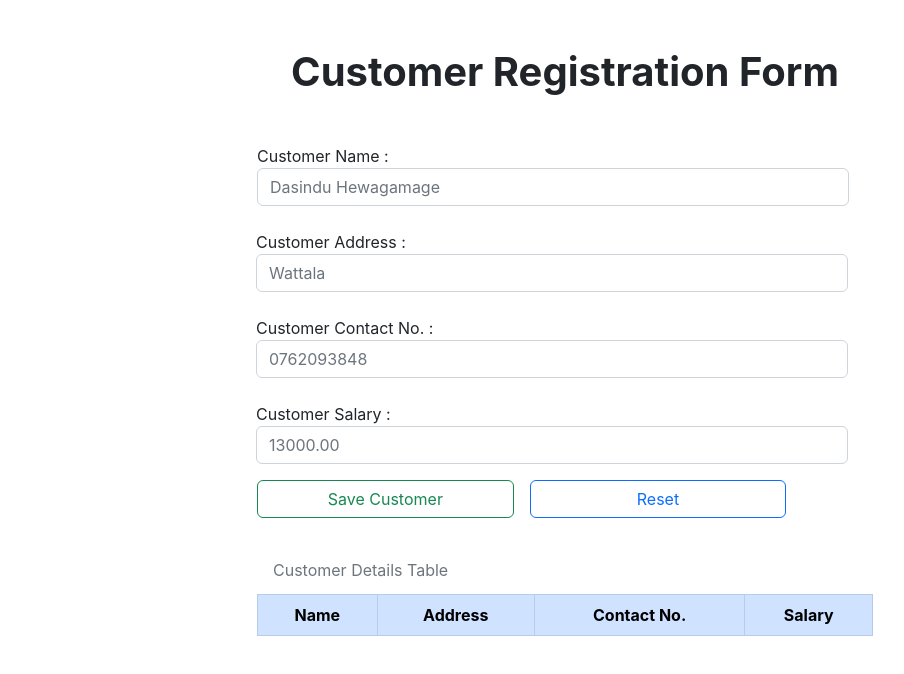
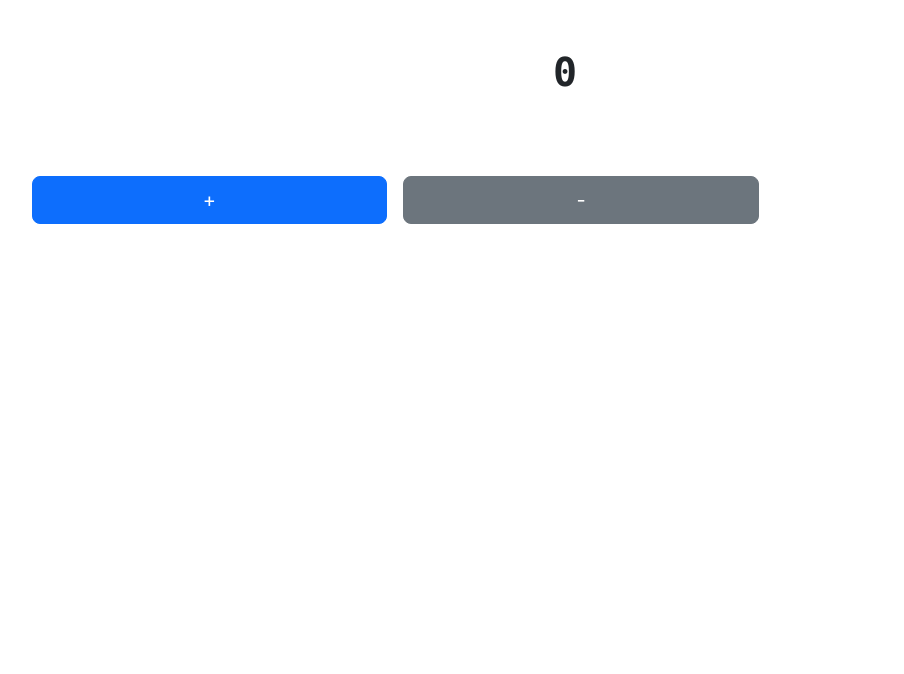
Before and after one commit to Dazzler123/React-JS-Library, a React (Create React App) app: page / in a window 1280 px wide. Shown: the top 674 px of the page, without its empty margins (75-979 px from the left). Built offline with nearby package versions, Linux system fonts and the light colour scheme; the HTML template or start-up script is replaced by a standard one.

Commit message:
Content added

```diff
--- a/src/App.js
+++ b/src/App.js
@@ -6,7 +6,7 @@ import {UserDetails} from "./component/UserDetails";
 import {ShowUser} from "./component/ShowUser";
 import {View} from "./component/View";
 import {Array} from "./component/Array";
-import {CustomerForm} from "./component/CustomerForm";
+import {AddMinusView} from "./component/AddMinusView";
 
 function App() {
 
@@ -30,7 +30,7 @@ function App() {
             {/*<br/>*/}
             {/*<Array/>*/}
             {/*<EventListener/>*/}
-            <CustomerForm/>
+            <AddMinusView/>
         </div>
     )
 
--- a/src/component/AddMinusView.jsx
+++ b/src/component/AddMinusView.jsx
@@ -0,0 +1,14 @@
+export const AddMinusView = () => {
+    return (
+        <div>
+            <h1 className="fw-bolder text-center fs-1 font-monospace mt-5">0</h1>
+            <br/>
+            <br/>
+            <br/>
+            <div className="col-10 row m-0 mx-auto">
+                <button className="btn btn-lg btn-primary col-4 me-3">+</button>
+                <button className="btn btn-lg btn-secondary col-4">-</button>
+            </div>
+        </div>
+    )
+}
```
